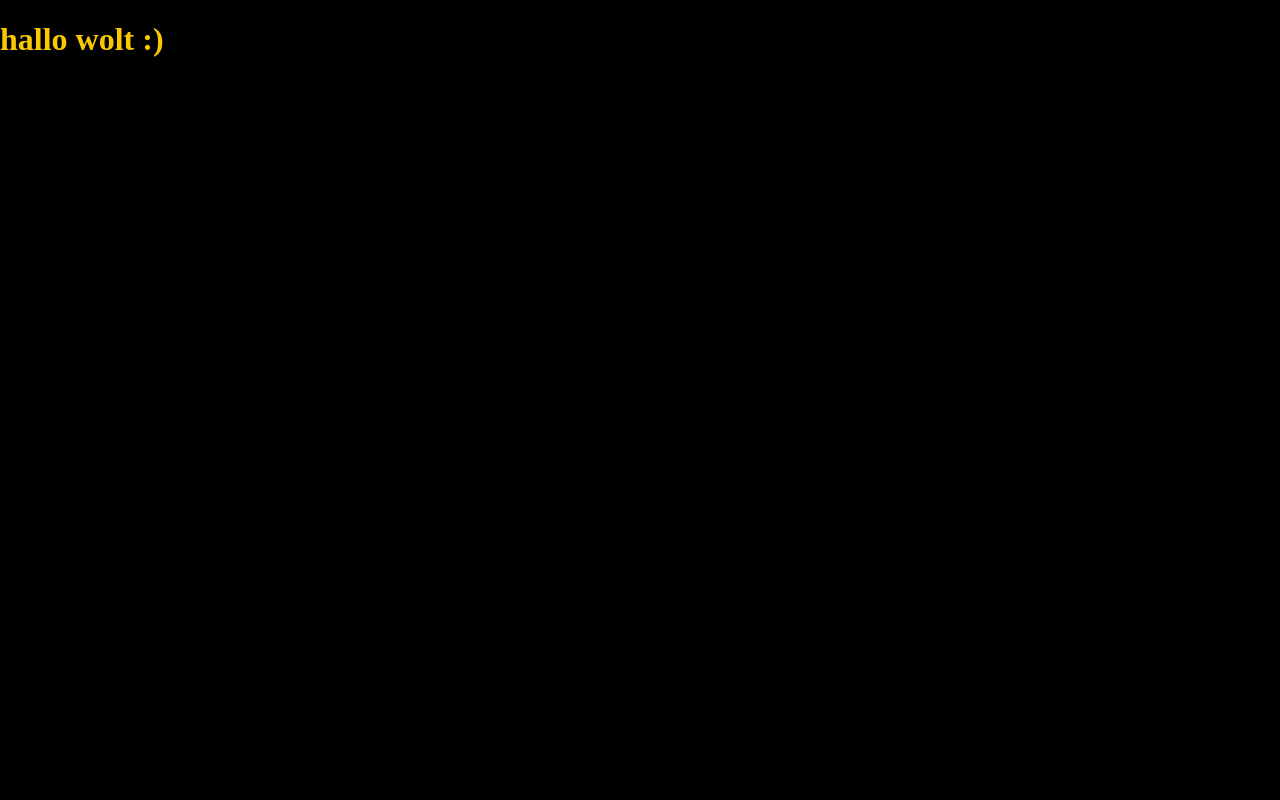
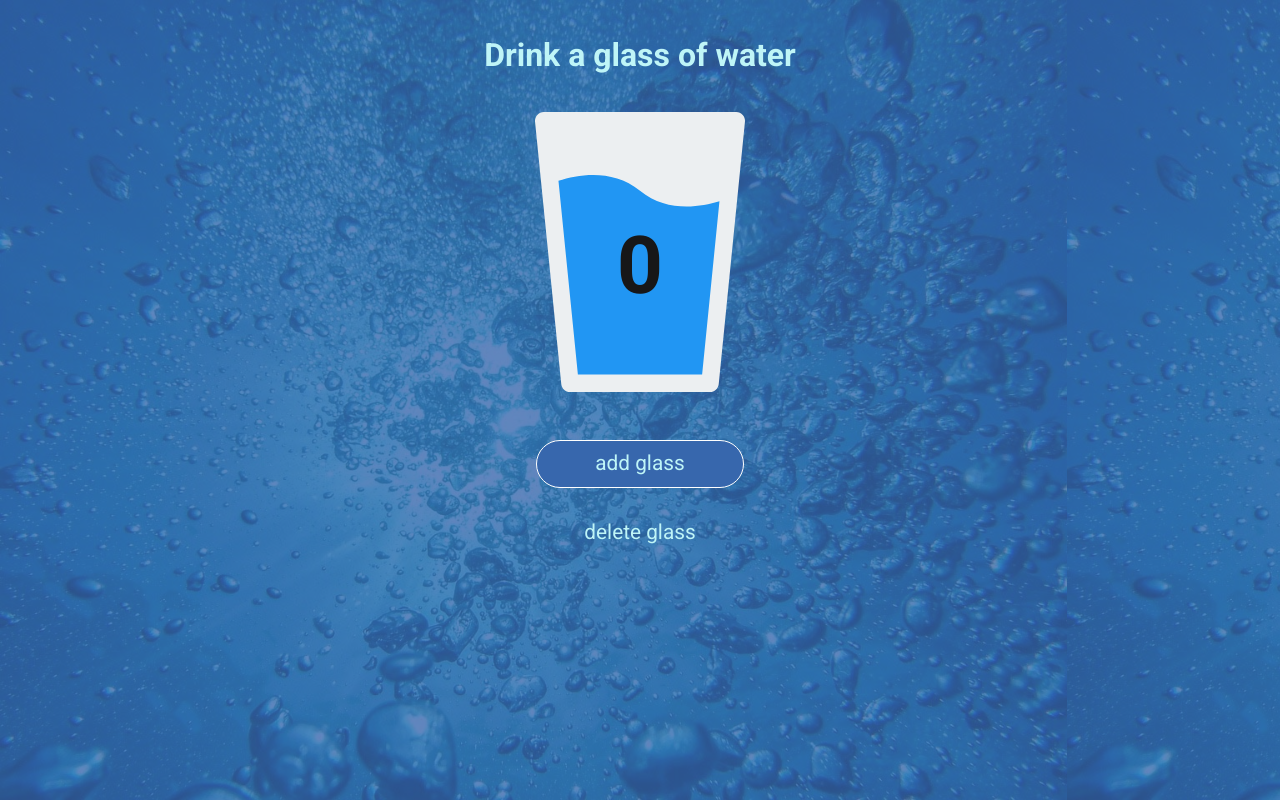
Before and after one commit to bascommaster/drinkwater, a website: page src/content/index.html in a window 1280 px wide. Drawn offline with nearby package versions, Linux system fonts and the light colour scheme; files that its build step writes are made by us from their sources; files whose address does not match are found by name.

Commit message:
create layout and with html and scss files

```diff
--- a/src/content/index.html
+++ b/src/content/index.html
@@ -6,15 +6,6 @@
     <meta http-equiv="X-UA-Compatible" content="ie=edge" />
     <title>Site title</title>
     <meta name="description" content="Description" />
-
-    <!-- Title -->
-    <meta property="og:title" content="" />
-    <!-- OPTIONAL description. 2-4 sentences. -->
-    <meta property="og:description" content="" />
-    <!-- full url with http(s) ie. https://maciejkorsan.github.io/my-repo/ -->
-    <meta property="og:url" content="" />
-    <!-- full url to the image with http(s) ie. https://maciejkorsan.github.io/my-repo/assets/img/fb.png. Facebook suggests at least 1200 x 630. -->
-    <meta property="og:image" content="https://maciejkorsan.com/wtf-gulp-starter/assets/img/cover.png" />
 
     <link rel="manifest" href="manifest.json" />
     <meta name="apple-mobile-web-app-capable" content="yes" />
@@ -30,10 +21,25 @@
       href="assets/pwa/icons/icon-192x192.png"
     />
 
+    <link href="https://fonts.googleapis.com/css?family=Roboto:400,700,900&display=swap" rel="stylesheet">
     <link rel="stylesheet" href="css/main.css" />
+
+
   </head>
+
   <body>
-    <h1>hallo wolt :)</h1>
+
+    <main class="container">
+      <h1 class="container__title">Drink a glass of water</h1>
+      <section class="container__glass glass">
+        <p class="glass__counter">0</p>
+        <img class="glass__img" src="../assets/img/water-glass.svg" alt="glass og blue water">
+      </section>
+      <button class="container__add-glass">add glass</button>
+      <button class="container__del-glass">delete glass</button>
+    </main>
+
+
 
     <script src="js/main.js"></script>
   </body>
--- /dev/null
+++ b/src/scss/_style.scss
@@ -0,0 +1,52 @@
+.container {
+    align-items: center;
+    background: $light-blue-opacity;
+    display: flex;
+    flex-direction: column;
+    font-size: 1.3rem;
+    min-height: 100vh;
+    padding: 1rem;
+    width: 100%;
+
+    &__title{
+        font-size: 2rem;
+    }
+
+
+    &__glass{
+        align-items: center;
+        display: flex;
+        flex-direction: column;
+    }
+
+    &__add-glass{
+        color:$white;
+        background-color: #3767AD;
+        border:1px solid white;
+        border-radius: 50px;
+        height: 3rem;
+        margin-top: 2rem;
+        width: 13rem;
+    }
+
+    &__del-glass{
+        background: none;
+        border: none;
+        color:$white;
+        margin-top: 2rem;
+    }
+}
+
+.glass{
+    padding: 1rem;
+    position: relative;
+
+    &__counter{
+        color:$black;
+        font-size: 5rem;
+        font-weight: 700;
+        margin: 0;
+        position: absolute;
+        top:calc(50% - 2rem);
+    }
+}
--- a/src/scss/_variables.scss
+++ b/src/scss/_variables.scss
@@ -1,2 +1,6 @@
-$violet: #000;
+$violet: rgb(36, 4, 49);
 $yellow: #F9C802;
+$white: rgb(191, 245, 247);
+$black: rgb(23, 23, 24);
+$light-blue-opacity: rgba(55, 102, 173, 0.787);
+$light-blue:#3767AD;
--- a/src/scss/main.scss
+++ b/src/scss/main.scss
@@ -1,9 +1,11 @@
 @import "_normalize";
 @import "_variables";
+@import "_style";
 
 
 html {
   box-sizing: border-box;
+  font-size: 16px;
 }
 
 *, *:before, *:after {
@@ -11,6 +13,9 @@ html {
 }
 
 body {
-  color: $yellow;
-  background: $violet;
+  color: $white;
+  background-image: url("../assets/img/water1.jpg");
+  background-repeat: repeat;
+  background-size:contain;
+  font-family: 'Roboto', sans-serif;
 }
```
Also changed, not shown: src/assets/img/cover.png (deleted), src/assets/img/water-glass.svg (added), src/assets/img/water1.jpg (added).
